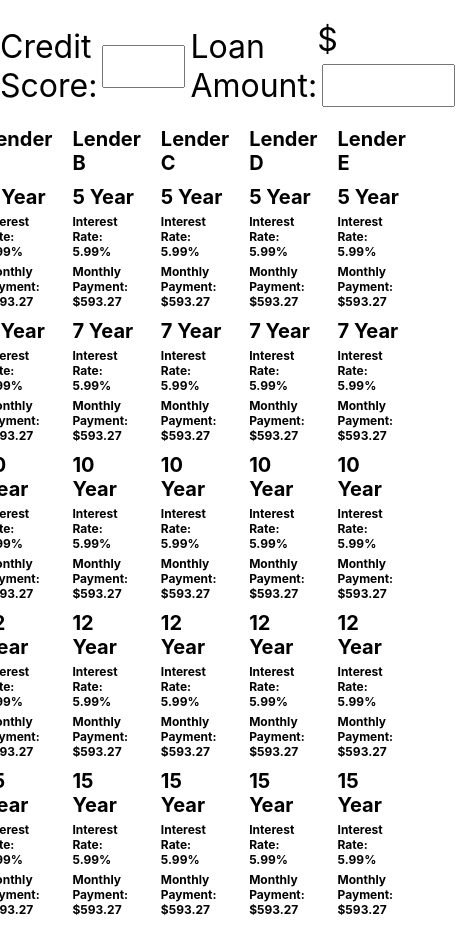
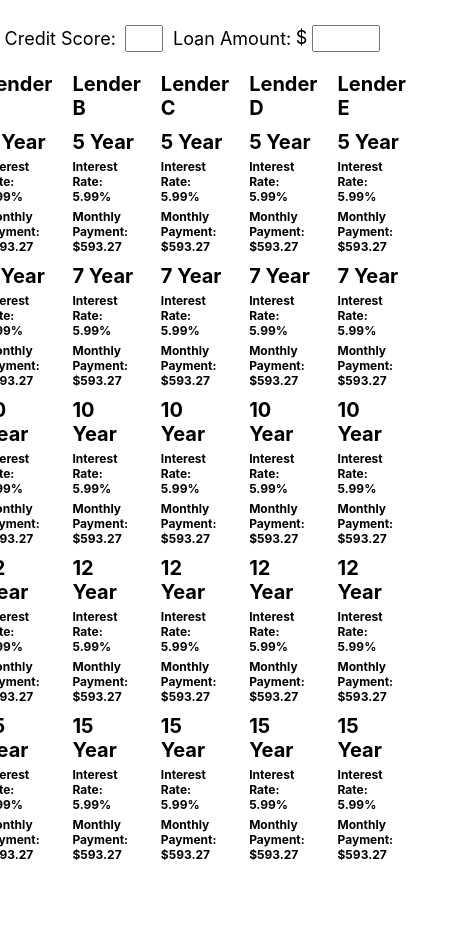
Before and after one commit to MrMicrowaveOven/esti-mate, a React (Create React App) app: page / in a window 390 px wide. Shown: the whole page, 460 px wide, since content can reach past the window. After the commit the page ends 877 px from the top, so only its background shows below. Built offline with nearby package versions, Linux system fonts and the light colour scheme.

Commit message:
Reformatted input text for mobile

```diff
--- a/src/Inputs.css
+++ b/src/Inputs.css
@@ -24,3 +24,15 @@
 .loan-amount-input-field {
     width: 125px;
 }
+
+@media (max-width: 700px) {
+    .input-text, .dollar-sign-display, .input-field {
+        font-size: large;
+    }
+    .credit-score-input-field {
+        width: 30px;
+    }
+    .loan-amount-input-field {
+        width: 60px;
+    }
+}
```
